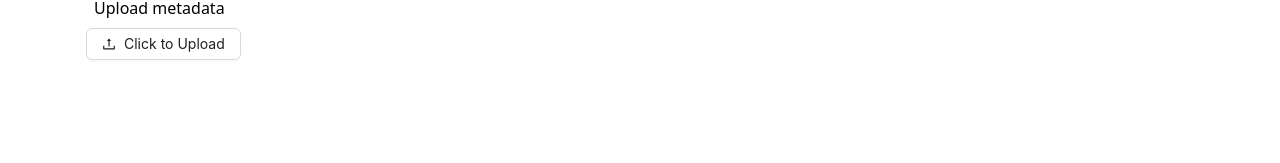
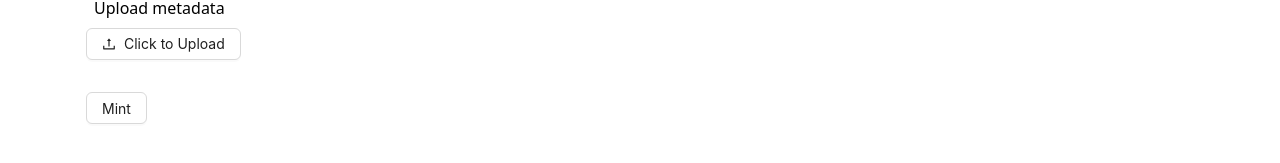
Before and after one commit to beachshade51/NFTmint, a React (Create React App) app in the folder client/: page / in a window 1280 px wide. Shown: the part 293-456 px from the top of the page. Built offline with nearby package versions, Linux system fonts and the light colour scheme.

Commit message:
added mint

```diff
--- a/client/src/App.js
+++ b/client/src/App.js
@@ -1,8 +1,9 @@
 // import logo from './logo.svg';
 import './App.css';
 import Navbar from './components/navbar/Navbar';
-import UploadImage from './components/Upload/UploadImage';
-import UploadMeta from './components/Upload/UploadMeta'
+import UploadImage from './components/upload/UploadImage';
+import UploadMeta from './components/upload/UploadMeta'
+import Mint from './components/mint/Mint';
 
 function App() {
    return (
@@ -11,6 +12,7 @@ function App() {
          <div className='container2 mx-auto'>
             <UploadImage />
             <UploadMeta />
+            <Mint />
          </div>
       </div>
    );
--- /dev/null
+++ b/client/src/components/mint/Mint.js
@@ -0,0 +1,30 @@
+import { useState } from 'react';
+import { Button } from 'antd';
+import axios from 'axios';
+
+const Mint = () => {
+   const [loading, setLoading] = useState(false);
+
+   const handleMintClick = async () => {
+      setLoading(true);
+      try {
+         const response = await axios.post('http://localhost:3000/mint');
+         // Handle successful response here
+         response.status === 200 && console.log(response.data);
+      } catch (error) {
+         // Handle error here
+      } finally {
+         setLoading();
+      }
+   };
+
+   return (
+      <div className='p-4'>
+         <Button loading={loading} onClick={handleMintClick}>
+            Mint
+         </Button>
+      </div>
+   );
+};
+
+export default Mint;
```
Also changed, not shown: 1 other file (tests, documents, lock files or other folders).
